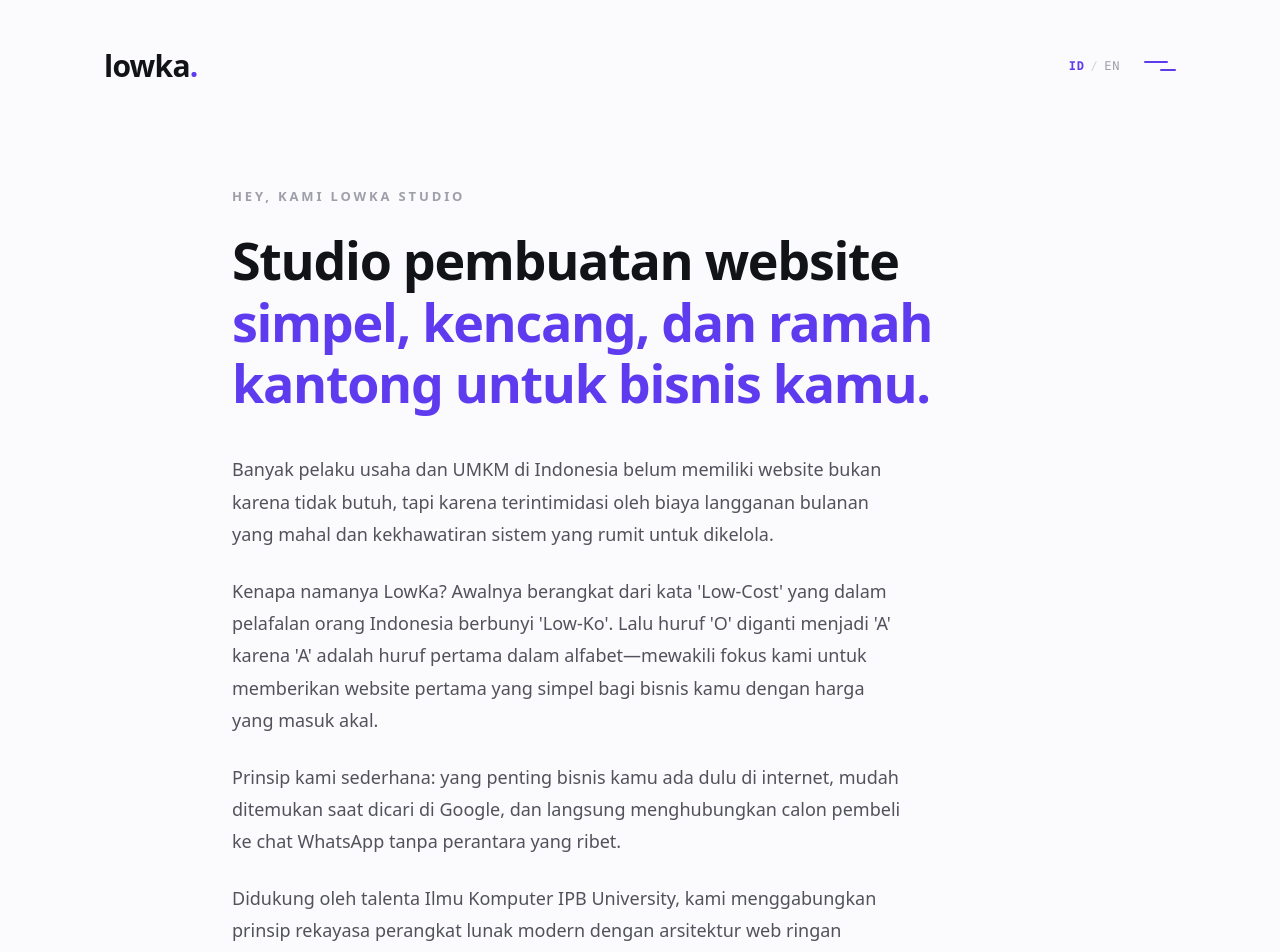
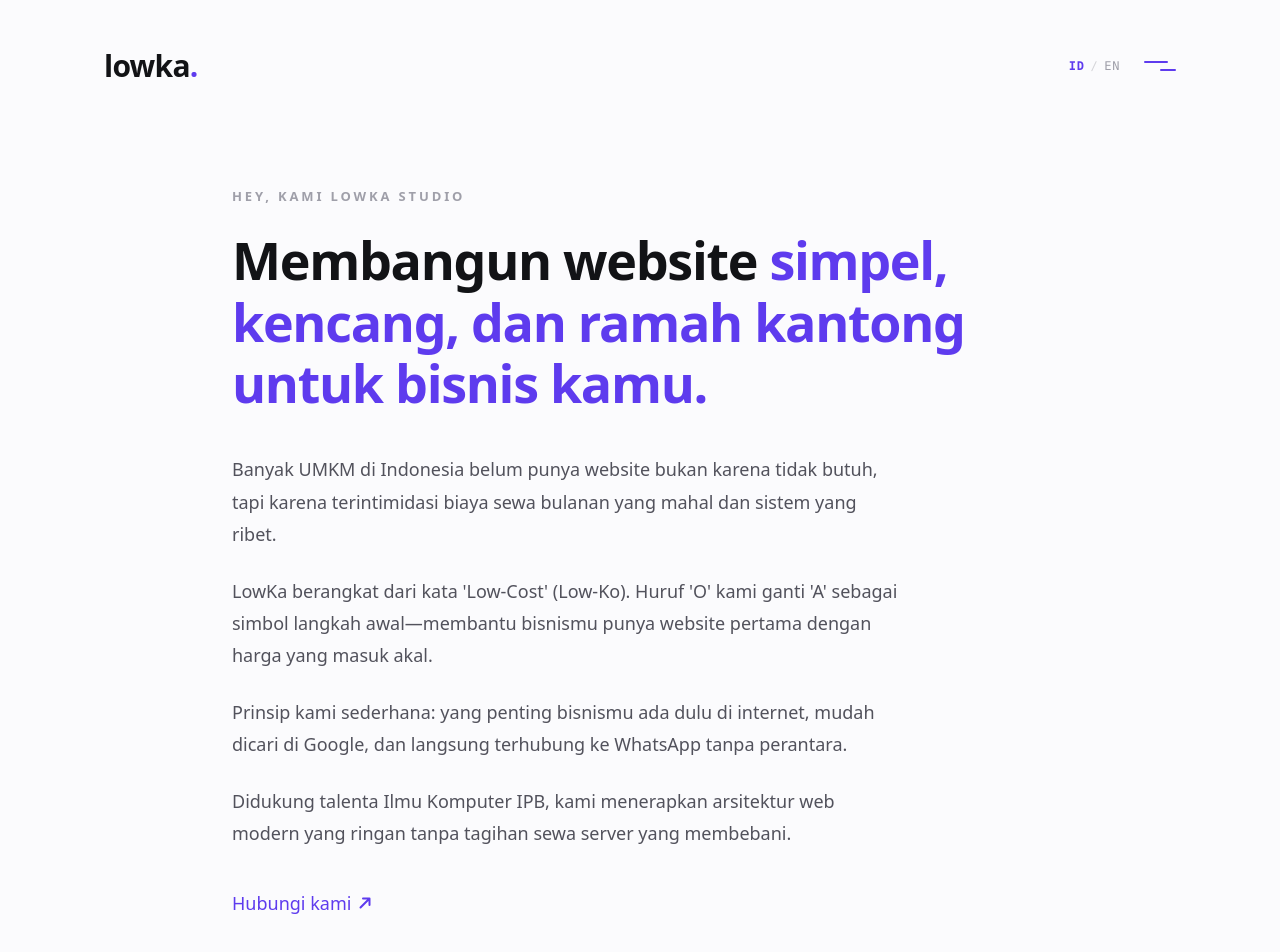
Before and after one commit to candraalief/lowka-studio, a Next.js app: page / in a window 1280 px wide. Shown: the top 952 px of the page. Built offline with nearby package versions, Linux system fonts and the light colour scheme.

Commit message:
fix(copy): condense paragraphs to be punchy, short, and conversational without wall of text

```diff
--- a/src/content/dictionary.ts
+++ b/src/content/dictionary.ts
@@ -47,12 +47,12 @@ export const dictionaries: Record<Language, Dictionary> = {
     },
     hero: {
       eyebrow: "HEY, KAMI LOWKA STUDIO",
-      leadTitle: "Studio pembuatan website ",
+      leadTitle: "Membangun website ",
       leadHighlight: "simpel, kencang, dan ramah kantong untuk bisnis kamu.",
-      p1: "Banyak pelaku usaha dan UMKM di Indonesia belum memiliki website bukan karena tidak butuh, tapi karena terintimidasi oleh biaya langganan bulanan yang mahal dan kekhawatiran sistem yang rumit untuk dikelola.",
-      p2: "Kenapa namanya LowKa? Awalnya berangkat dari kata 'Low-Cost' yang dalam pelafalan orang Indonesia berbunyi 'Low-Ko'. Lalu huruf 'O' diganti menjadi 'A' karena 'A' adalah huruf pertama dalam alfabet—mewakili fokus kami untuk memberikan website pertama yang simpel bagi bisnis kamu dengan harga yang masuk akal.",
-      p3: "Prinsip kami sederhana: yang penting bisnis kamu ada dulu di internet, mudah ditemukan saat dicari di Google, dan langsung menghubungkan calon pembeli ke chat WhatsApp tanpa perantara yang ribet.",
-      p4: "Didukung oleh talenta Ilmu Komputer IPB University, kami menggabungkan prinsip rekayasa perangkat lunak modern dengan arsitektur web ringan sehingga website kamu bebas dari tagihan sewa server yang membebani.",
+      p1: "Banyak UMKM di Indonesia belum punya website bukan karena tidak butuh, tapi karena terintimidasi biaya sewa bulanan yang mahal dan sistem yang ribet.",
+      p2: "LowKa berangkat dari kata 'Low-Cost' (Low-Ko). Huruf 'O' kami ganti 'A' sebagai simbol langkah awal—membantu bisnismu punya website pertama dengan harga yang masuk akal.",
+      p3: "Prinsip kami sederhana: yang penting bisnismu ada dulu di internet, mudah dicari di Google, dan langsung terhubung ke WhatsApp tanpa perantara.",
+      p4: "Didukung talenta Ilmu Komputer IPB, kami menerapkan arsitektur web modern yang ringan tanpa tagihan sewa server yang membebani.",
       contactLink: "Hubungi kami",
     },
     work: {
@@ -86,12 +86,12 @@ export const dictionaries: Record<Language, Dictionary> = {
     },
     hero: {
       eyebrow: "HEY, WE'RE LOWKA STUDIO",
-      leadTitle: "A web development studio ",
-      leadHighlight: "building fast, simple, and budget-friendly websites for your business.",
-      p1: "Most business owners and MSMEs in Indonesia don't lack a website because they don't want one, but because they are intimidated by expensive recurring hosting bills and convoluted setups.",
-      p2: "Why the name LowKa? It started from 'Low-Cost'. In Indonesian phonetics, 'Co' sounds like 'Ko'. Then we replaced 'O' with 'A' because 'A' is the first letter of the alphabet—representing our mission to build the very first website for your business at a sensible price.",
-      p3: "Our philosophy is straightforward: get your business online first, make it effortlessly discoverable on Google, and route customers directly to WhatsApp without confusing friction.",
-      p4: "Backed by Computer Science talent from IPB University, we pair modern software engineering practices with lightweight architecture so your website runs lightning-fast without draining your monthly budget.",
+      leadTitle: "Crafting the first ",
+      leadHighlight: "fast, simple, and budget-friendly website for your business.",
+      p1: "Most local businesses don't lack a website because they don't want one, but because of intimidating server costs and complicated setups.",
+      p2: "LowKa stems from 'Low-Cost' (Low-Ko). We swapped 'O' for 'A'—the first letter of the alphabet—symbolizing the first step to owning an honest, affordable website.",
+      p3: "Our philosophy is simple: get your business online first, make it easy to find on Google, and connect customers directly to WhatsApp.",
+      p4: "Backed by IPB University Computer Science talent, we build lightweight modern web systems free from recurring server fees.",
       contactLink: "Contact us",
     },
     work: {
```
